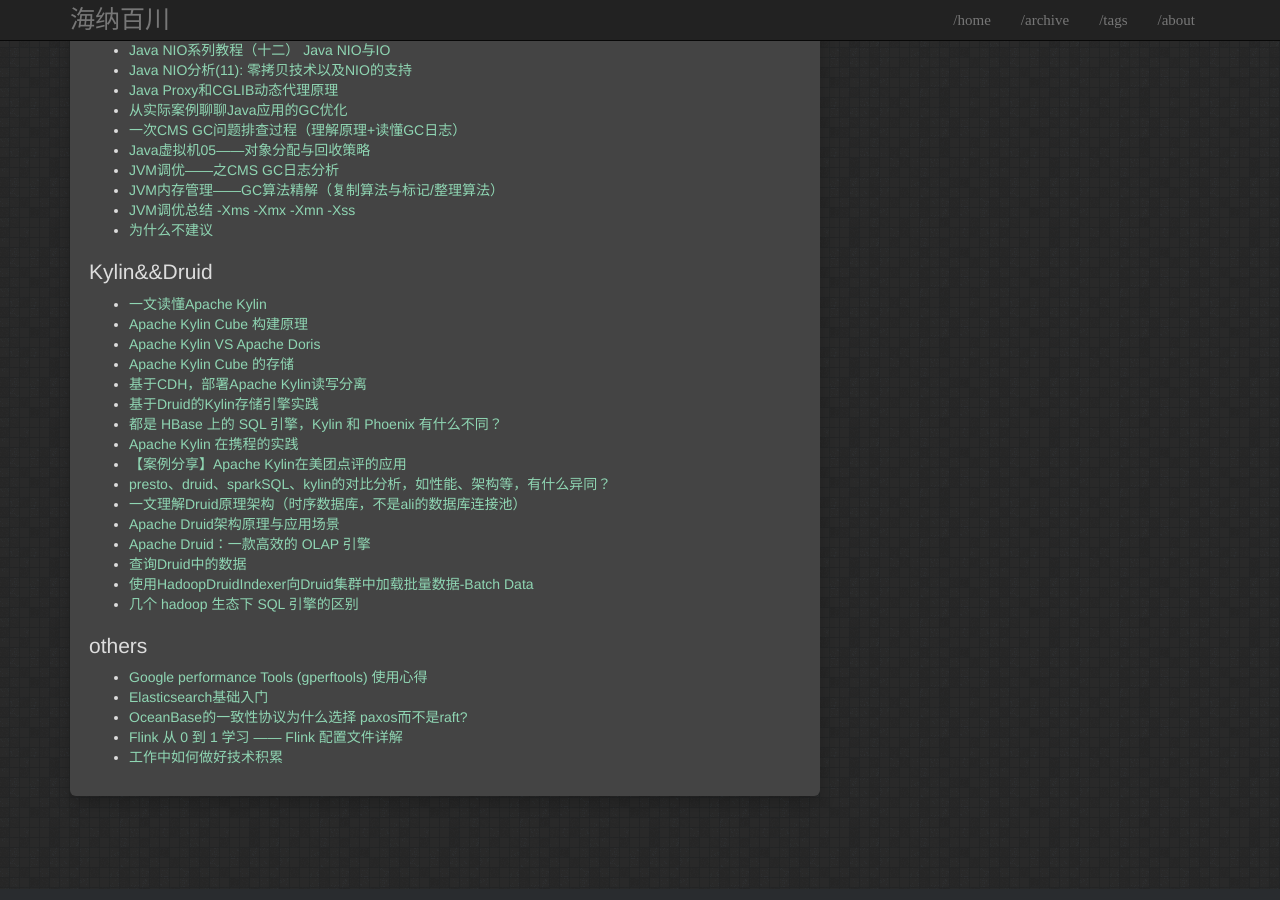
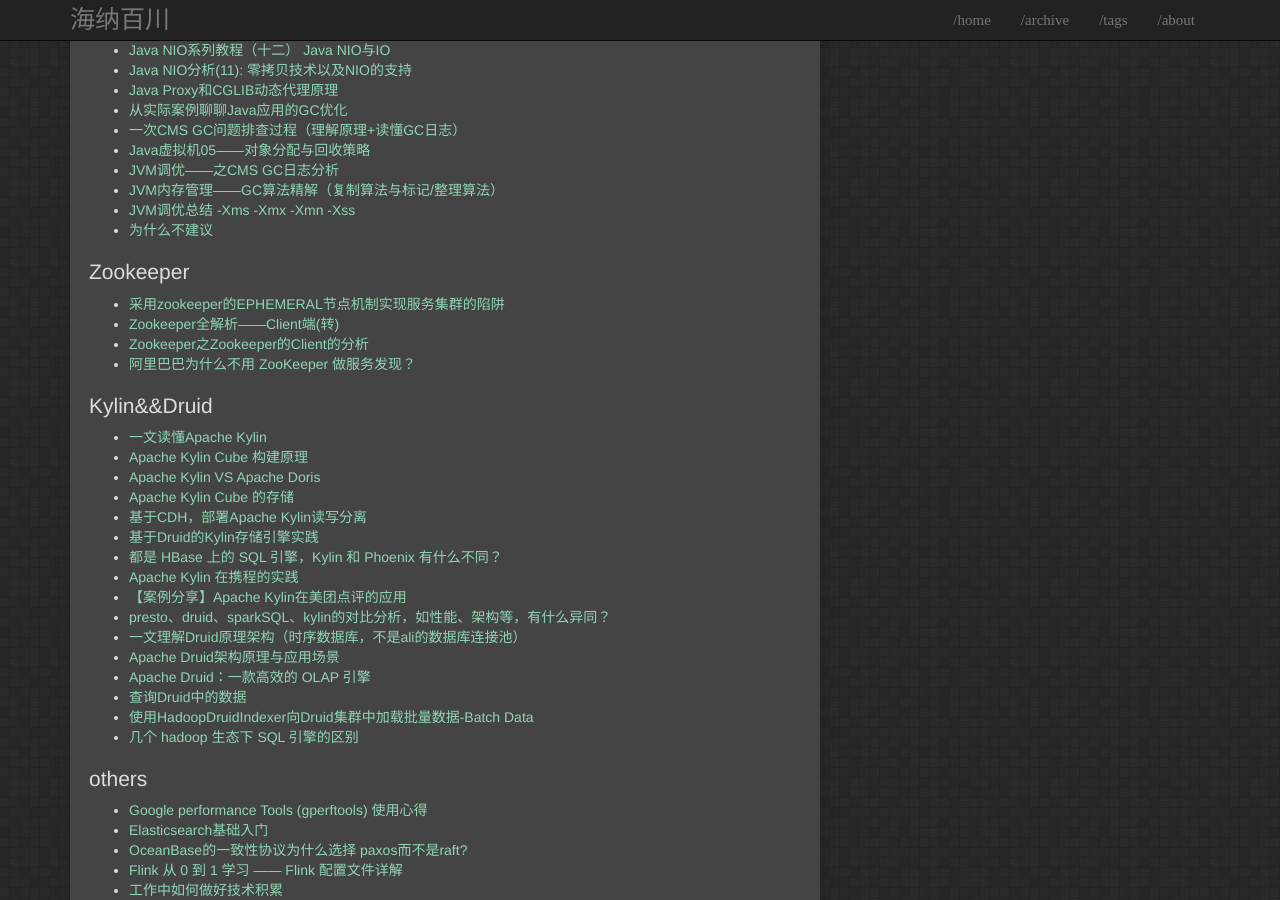
Before and after one commit to igithu/summary, a Jekyll site: the page built from _posts/2019-06-13-others.md, in a window 1280 px wide and 900 px high, scrolled down 1293 px. Built offline with Jekyll 4.4.1, drawn with Linux system fonts in a browser that asks for light colours.

Commit message:
Update 2019-06-13-others.md

```diff
--- a/_posts/2019-06-13-others.md
+++ b/_posts/2019-06-13-others.md
@@ -74,6 +74,12 @@ date: 2019-06-13
 * [JVM调优总结 -Xms -Xmx -Xmn -Xss](https://blog.csdn.net/gaitiangai/article/details/51680381)
 * [为什么不建议](http://hellojava.info/?p=142)
 
+## Zookeeper
+* [采用zookeeper的EPHEMERAL节点机制实现服务集群的陷阱](https://yq.aliyun.com/articles/227260)
+* [Zookeeper全解析——Client端(转)](https://www.cnblogs.com/ggjucheng/p/3376548.html)
+* [Zookeeper之Zookeeper的Client的分析](https://zhuanlan.kanxue.com/article-175.htm)
+* [阿里巴巴为什么不用 ZooKeeper 做服务发现？](http://jm.taobao.org/2018/06/13/%E5%81%9A%E6%9C%8D%E5%8A%A1%E5%8F%91%E7%8E%B0%EF%BC%9F/)
+
 ## Kylin&&Druid
 * [一文读懂Apache Kylin](https://www.jianshu.com/p/abd5e90ab051)
 * [Apache Kylin Cube 构建原理](https://blog.bcmeng.com/post/kylin-cube.html)
```
